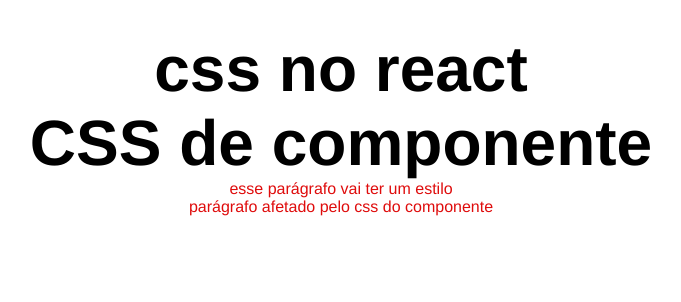
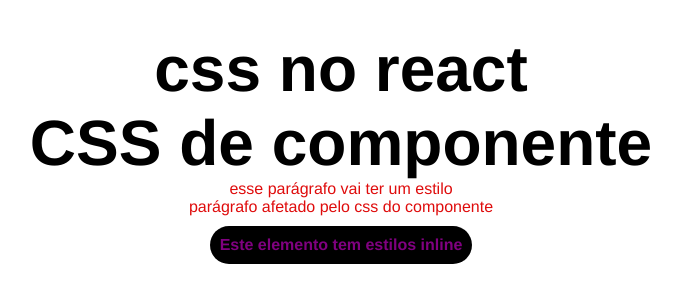
Before and after one commit to LUCASGOODPROGRAMMER/FRONT-END_ESTUDO, a React (Vite) app in the folder html_css_js_react/4_CSS_REACT/css_react/: page / in a window 1280 px wide. Shown: the top 302 px of the page, without its empty margins (299-980 px from the left). Built offline with nearby package versions, Linux system fonts and the light colour scheme.

Commit message:
inline style

```diff
--- a/html_css_js_react/4_CSS_REACT/css_react/src/App.jsx
+++ b/html_css_js_react/4_CSS_REACT/css_react/src/App.jsx
@@ -15,8 +15,10 @@ function App() {
 
         {/** css de component */}
         <MyComponent/>
+        <p>parágrafo afetado pelo css do componente</p>
 
-        <p>parágrafo afetado pelo css do componente</p>
+        {/** inline style (prática inadequada para manutenção e legibilidade do código)*/}
+        <p style={{color: "purple", fontWeight:"bold", backgroundColor:"black", borderRadius:"20px", placeSelf:"center", padding:"10px", margin:"10px"}}>Este elemento tem estilos inline</p>
       </div>
     </>
   )
```
